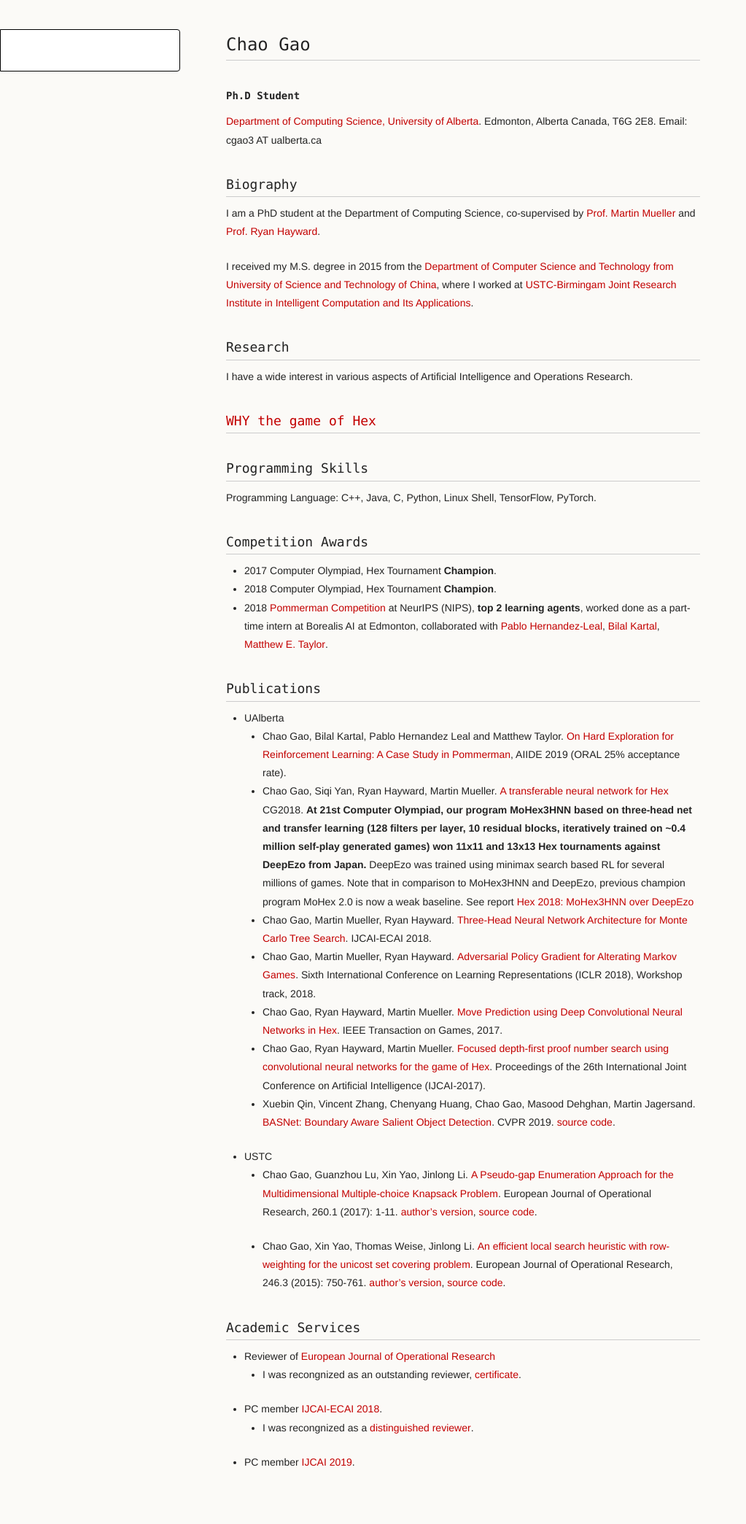
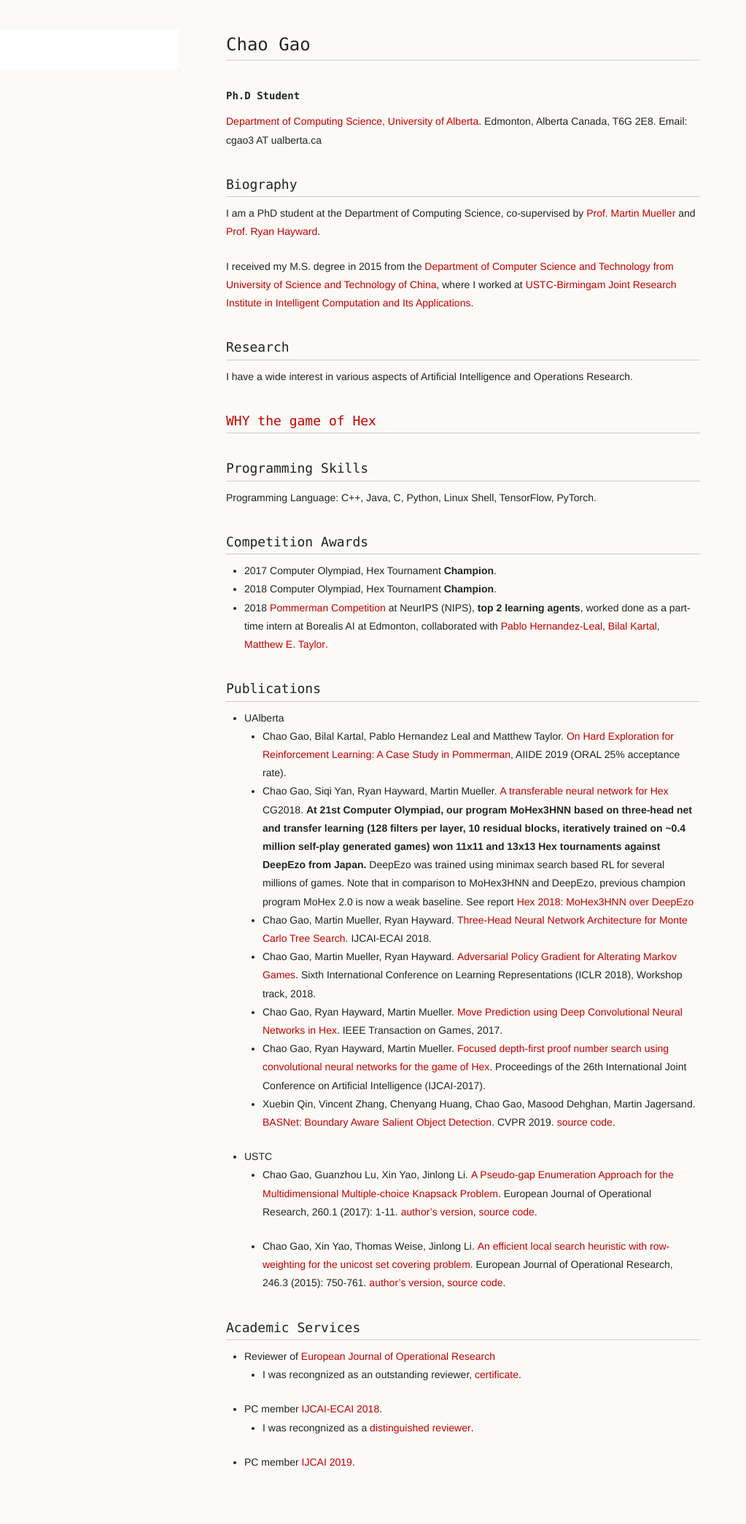
Before and after one commit to cgao3/cgao3-old.github.io, a Jekyll site: the page built from index.md, in a window 1280 px wide. Shown: the whole page at 73% size, without its empty margins (0-1023 px from the left). Built offline with Jekyll 4.4.1, drawn with Linux system fonts in a browser that asks for light colours; our own code applies the rules of GitHub Pages for plain Markdown files; a script that is not in the unit is left out.

Commit message:
Update style.css

```diff
--- a/assets/css/style.css
+++ b/assets/css/style.css
@@ -388,7 +388,7 @@ header {
   width: 170px;
   float: left;
   position: fixed;
-  border: 1px solid #000;
+  border: 0px solid #000;
   -webkit-border-top-right-radius: 4px;
   -webkit-border-bottom-right-radius: 4px;
   -moz-border-radius-topright: 4px;
```
